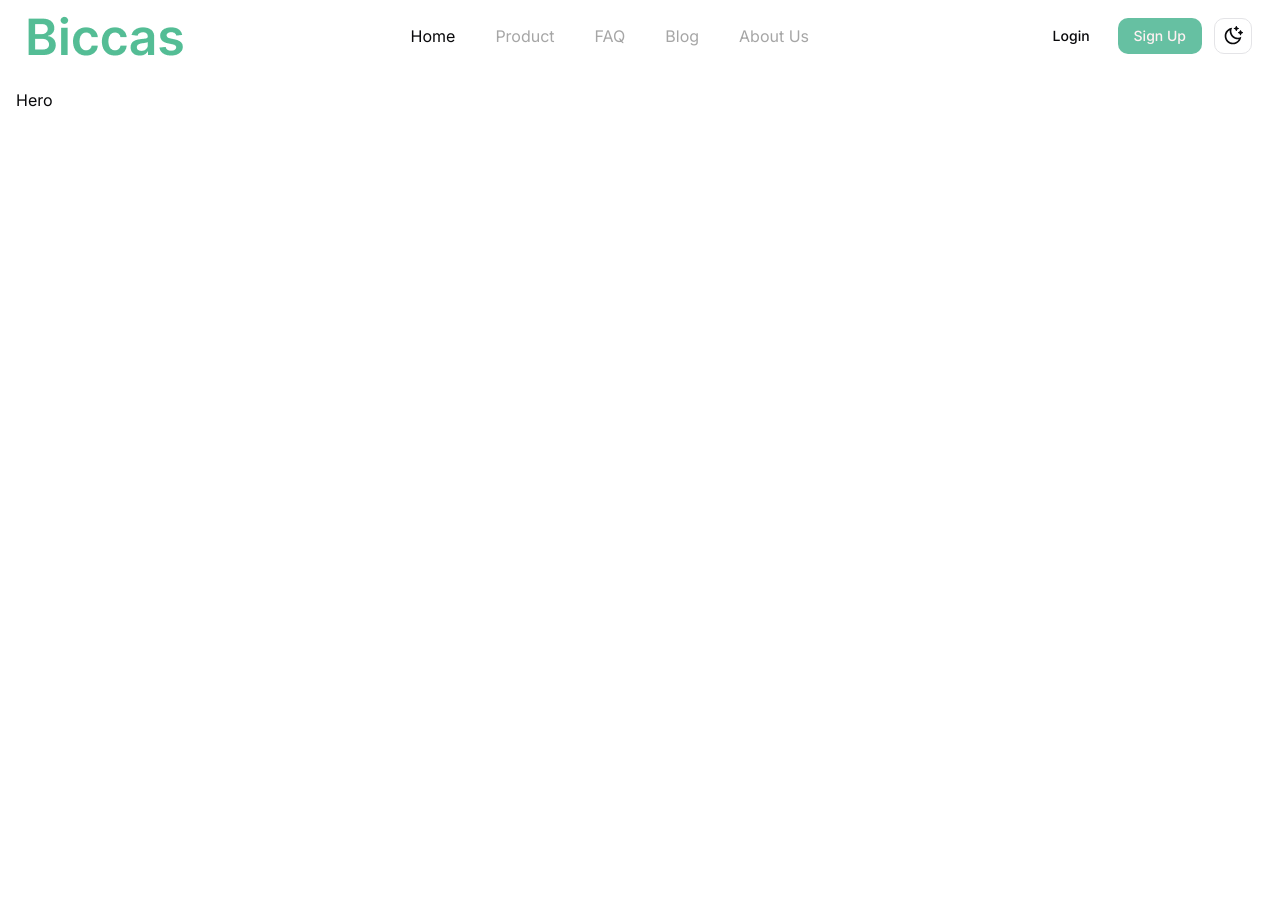
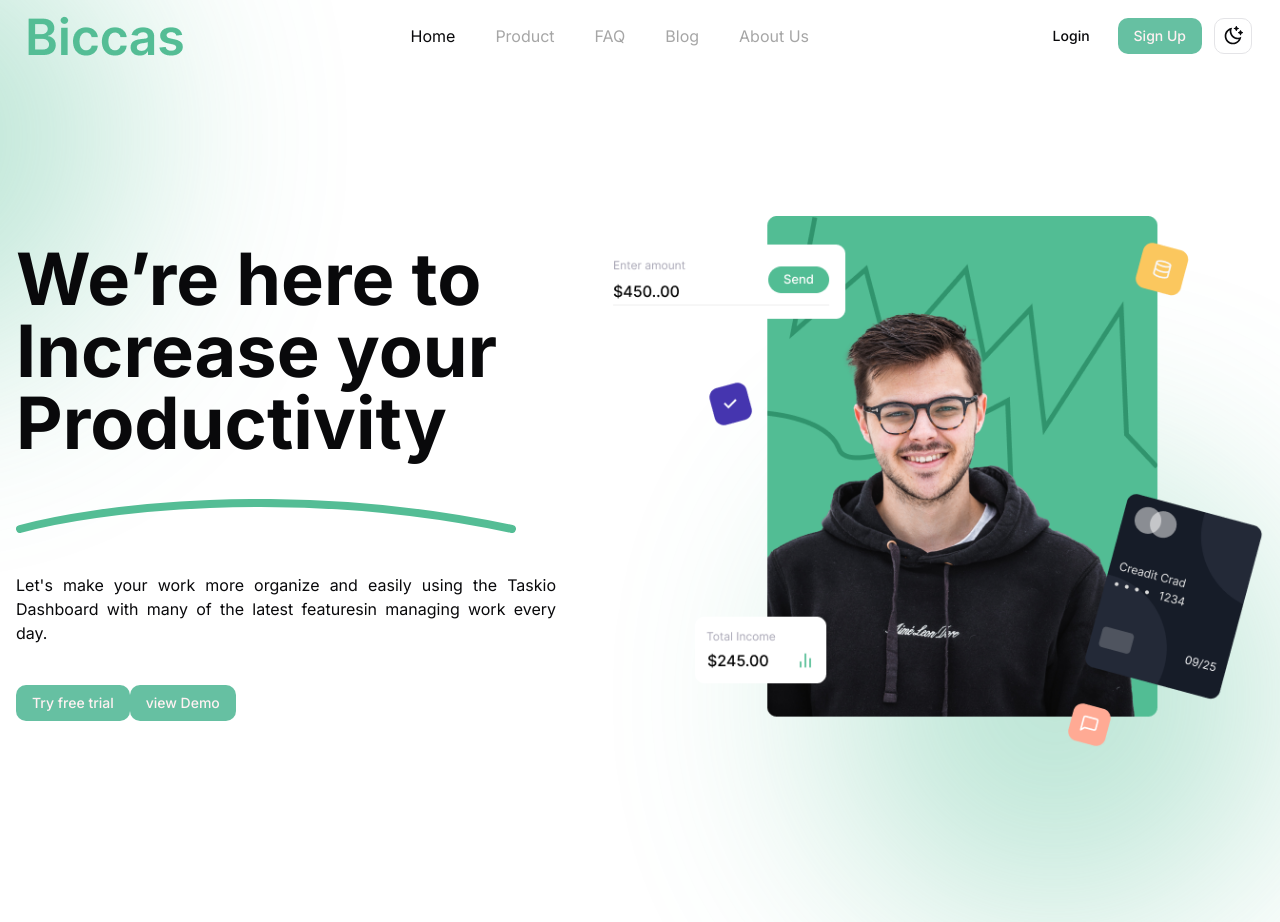
Before and after one commit to Eytch/landing-page, a Next.js app: page / in a window 1280 px wide. Before the commit the page ends 800 px from the top, so only its background shows below. Built offline with nearby package versions, Linux system fonts and the light colour scheme.

Commit message:
added blur gradients to hero section and added content to hero section

```diff
--- a/app/globals.css
+++ b/app/globals.css
@@ -59,3 +59,26 @@
     @apply bg-background text-foreground;
   }
 }
+
+.hero-container::after,
+.hero-container::before {
+  content: " ";
+  width: 28.125rem;
+  height: 28.125rem;
+  border-radius: 28.125rem;
+  background: #53bd95;
+  position: absolute;
+  z-index: -1;
+  filter: blur(7rem);
+  opacity: 0.4;
+}
+
+.hero-container::after {
+  top: -10rem;
+  left: -20rem;
+}
+
+.hero-container::before {
+  top: 25rem;
+  right: 0rem;
+}
--- a/app/layout.js
+++ b/app/layout.js
@@ -17,7 +17,7 @@ export default function RootLayout({ children }) {
         <ThemeProvider>
           <main>
             <Navbar />
-            <div className="max-w-[1440px] m-auto p-4">{children}</div>
+            {children}
           </main>
         </ThemeProvider>
       </body>
--- a/components/hero.js
+++ b/components/hero.js
@@ -1,10 +1,34 @@
 import React from "react";
 import Navbar from "./navbar";
+import Image from "next/image";
+import heroImage from "/public/hero-image.png";
+import split from "/public/split.svg";
+import { Button } from "./ui/button";
+
 function Hero() {
   return (
-    <>
-      <div>Hero</div>
-    </>
+    <div className="max-w-[1440px] m-auto p-4 relative">
+      <div className="flex flex-col gap-10 h-full lg:flex-row hero-container justify-between items-center lg:mt-32">
+        <div className="max-w-[540px] flex flex-col gap-10">
+          <h1 className="text-4xl lg:text-7xl  font-bold">
+            We’re here to Increase your Productivity
+          </h1>
+          <Image src={split} width={500} height={300} alt="hero" />
+          <p className="text-justify">
+            Let's make your work more organize and easily using the Taskio
+            Dashboard with many of the latest featuresin managing work every
+            day.
+          </p>
+          <div>
+            <Button>Try free trial</Button>
+            <Button>view Demo</Button>
+          </div>
+        </div>
+        <div className=" ">
+          <Image src={heroImage} width={700} height={500} alt="hero" />
+        </div>
+      </div>
+    </div>
   );
 }
 
```
Also changed, not shown: public/hero-image.png (added), public/split.svg (added).
